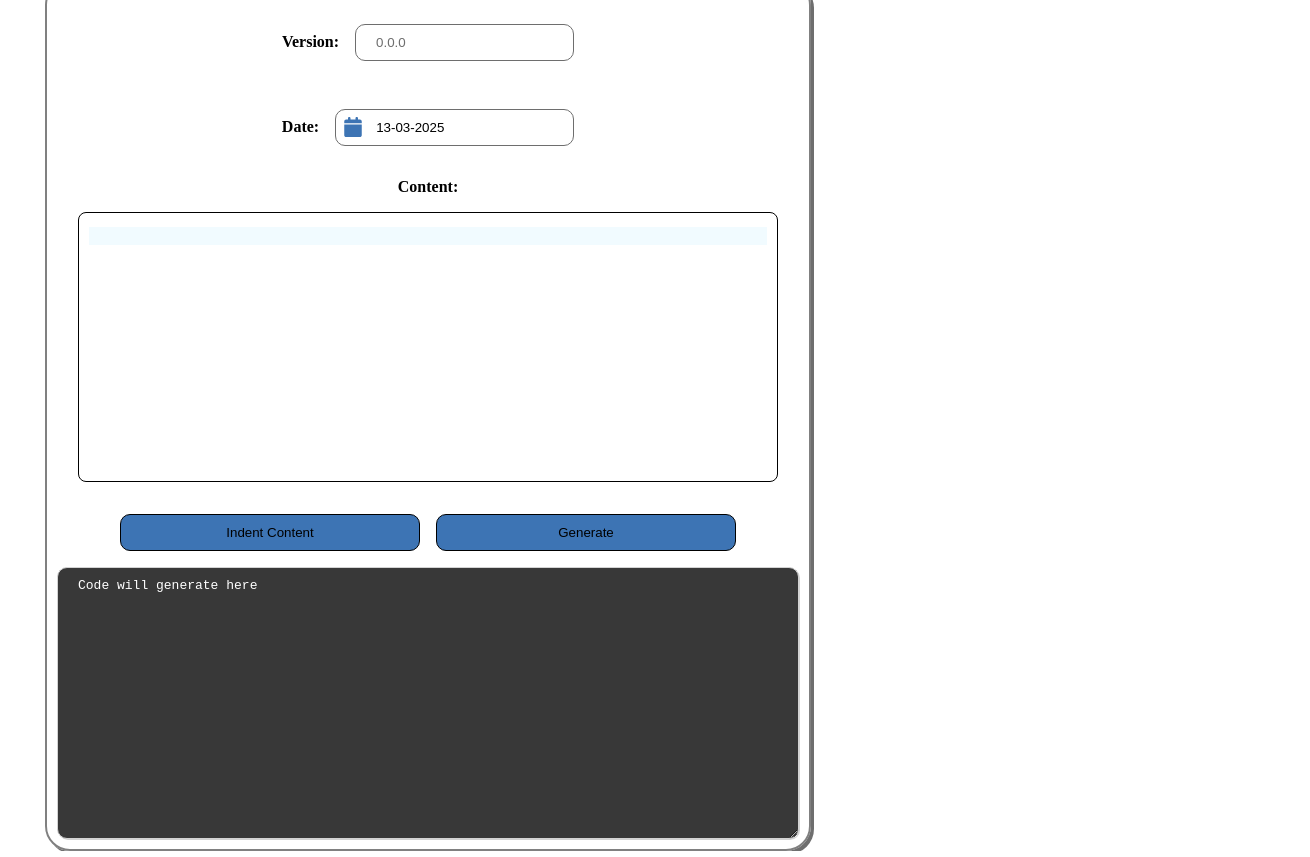
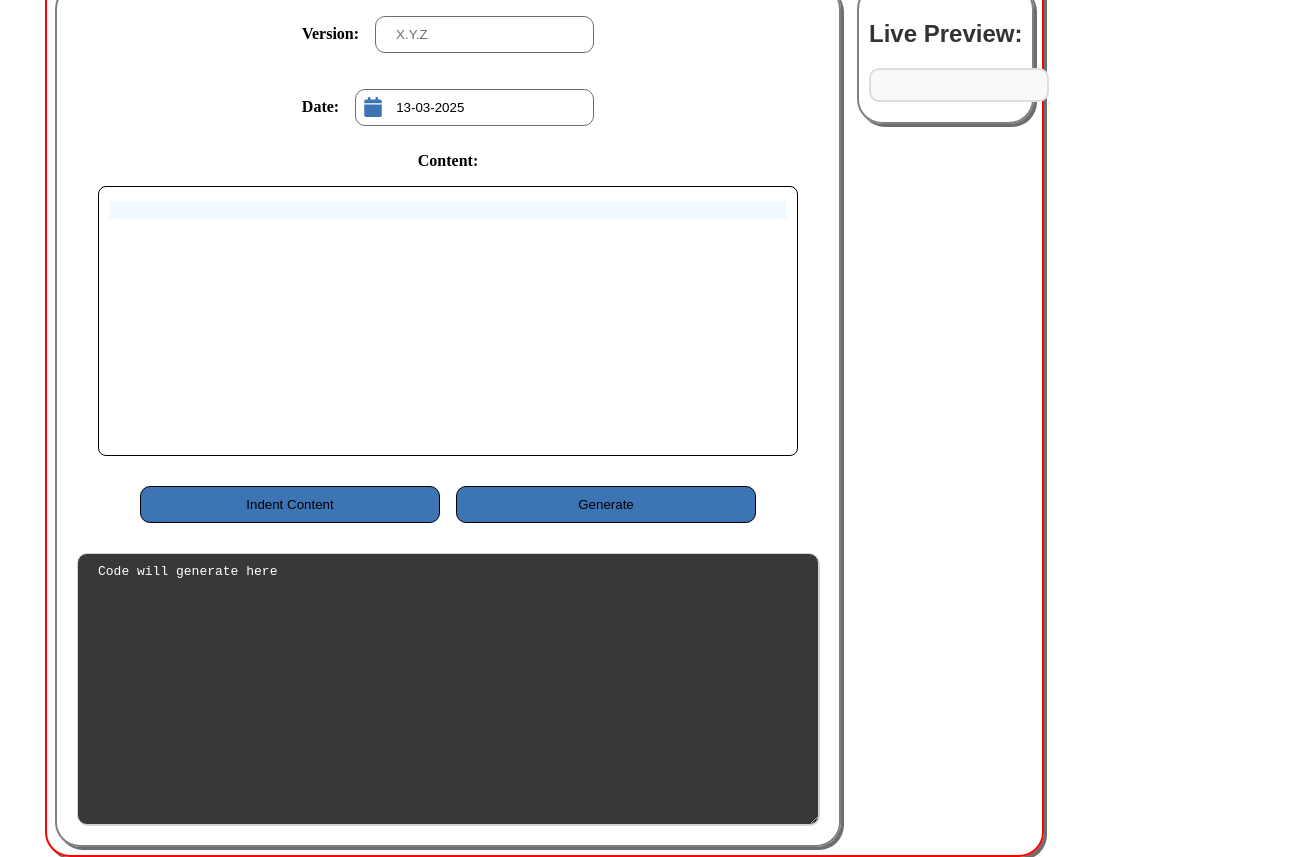
Before and after one commit to Samero0/ReleaseNotesGenerator, a React (Vite) app: page / in a window 1280 px wide. Shown: the whole page, 1310 px wide, since content can reach past the window. Built offline with nearby package versions, Linux system fonts and the light colour scheme.

Commit message:
livePreview with imt-styles

```diff
--- a/src/App.tsx
+++ b/src/App.tsx
@@ -13,9 +13,23 @@ import Button from './components/Button.tsx';
 import Input from './components/Input.tsx';
 import Label from './components/Label.tsx';
 import TextBox from './components/Textbox.tsx';
+import LivePreview from './components/LivePreview.tsx';
 
 // General styles for the application
 const Display = styled.div`
+  font-family: Arial, Helvetica, sans-serif;
+  display: flex;
+  flex-direction: row;
+  justify-content: center;
+  width: fit-content;
+  height: fit-content;
+  border: 2px solid red;
+  border-radius: 25px;
+  box-shadow: #6E6E6E 3px 3px;
+`;
+
+// General styles for the application
+const FormDisplay = styled.div`
   font-family: Arial, Helvetica, sans-serif;
   display: flex;
   flex-direction: column;
@@ -26,21 +40,23 @@ const Display = styled.div`
   border-radius: 25px;
   box-shadow: #6E6E6E 3px 3px;
   padding: 10px;
+  gap:10px;
+  margin: 8px;
 `;
 
 const FormInputElement = styled.div`
   display: flex;
   flex-direction: row;
-  padding: 1em;
+  padding: 10px;
   gap: 1em;
   align-items: center;
   justify-content: center;
 `;
 
-const FormDisplay = styled.div`
+const FormContent = styled.div`
   display: flex;
   flex-direction: column;
-  padding: 1em;
+  padding: 10px;
   gap: 1em;
   justify-content: center;
   align-items: center;
@@ -50,7 +66,7 @@ const FormResult = styled.div`
   display: flex;
   flex-direction: column;
   align-items: center;
-  gap: 1em;
+  padding: 10px;
 `;
 
 export const App = () => {
@@ -101,11 +117,12 @@ export const App = () => {
   return (
     <Display>
       <FormDisplay>
+        <FormContent>
           <FormInputElement>
             <Label id="label_version" text="Version:" />
             <Input
               id="input_version"
-            placeholder="0.0.0"
+              placeholder="X.Y.Z"
               value={inputVersion}
               onChange={handleChangeVersion}
             />
@@ -125,7 +142,7 @@ export const App = () => {
             value={inputContent}
             onChange={handleEditorChange} //pass the handler with formatting
           />
-      </FormDisplay>
+        </FormContent>
 
         <FormInputElement>
         <Button
@@ -143,6 +160,11 @@ export const App = () => {
         <FormResult>
           <TextBox id="textBox_code" placeholder="Code will generate here" value={code} />
         </FormResult>
+      </FormDisplay>
+
+      <FormDisplay>
+        <LivePreview htmlContent={inputContent}></LivePreview>
+      </FormDisplay>
 
     </Display>
   );
--- /dev/null
+++ b/src/components/LivePreview.tsx
@@ -0,0 +1,37 @@
+import React from 'react';
+import styled from 'styled-components';
+
+// Estilo para la vista previa
+const PreviewContainer = styled.div`
+  margin-top: 20px;
+  padding: 15px;
+  border: 2px solid #ddd;
+  border-radius: 10px;
+  background-color: #f9f9f9;
+  overflow-y: auto;
+  width: 95%;
+  height: 100%;
+`;
+
+const PreviewHeader = styled.h3`
+  margin-bottom: 10px;
+  font-size: 1.5rem;
+  color: #333;
+`;
+
+interface LivePreviewProps {
+  htmlContent: string;
+}
+
+const LivePreview: React.FC<LivePreviewProps> = ({ htmlContent }) => {
+  return (
+    <PreviewHeader>Live Preview:
+        <PreviewContainer>
+        {/* dangerouslySetInnerHTML for rendering the html inside */}
+        <div dangerouslySetInnerHTML={{ __html: htmlContent }} />
+        </PreviewContainer>
+    </PreviewHeader>
+  );
+};
+
+export default LivePreview;
--- a/src/index.css
+++ b/src/index.css
@@ -1,5 +1,6 @@
 html, body, #root {
-    height: 100vh;
+    width: 100%;
+    height: 100%;
     margin: 15px;
     display: flex;
     justify-content: start;
--- a/src/main.tsx
+++ b/src/main.tsx
@@ -2,6 +2,8 @@ import { StrictMode } from 'react'
 import { createRoot } from 'react-dom/client'
 import {App} from './App'
 import './index.css'
+import './styles/globalStyles.css';
+import './styles/imt-styles.css';
 
 createRoot(document.getElementById('root')!).render(
   <StrictMode>
--- /dev/null
+++ b/src/styles/globalStyles.css
@@ -0,0 +1,8 @@
+:root {
+    --spacing-margin-100: 8px;
+    --spacing-margin-300: 24px;
+    --color-content-brand-primary: #3D74B4;
+    --font-product-font-family: "Noto Sans Display";
+    --font-product-title-medium-size: 12px;
+    --font-product-title-medium-600: 600;
+}
--- /dev/null
+++ b/src/styles/imt-styles.css
@@ -0,0 +1,23 @@
+.html-title{
+    color: var(--color-content-brand-primary, #3D74B4);
+    font-family: var(--font-product-font-family, "Noto Sans Display");
+    font-size: var(--font-product-title-medium-size, 12px);
+    font-style: normal;
+    font-weight: var(--font-product-title-medium-600, 600);
+    line-height: normal;
+    text-transform: uppercase;
+}
+
+.html-list{
+    margin-top: var(--spacing-margin-100, 8px);
+    margin-bottom: var(--spacing-margin-300, 24px);
+    list-style: inside;
+    list-style-type: auto;
+    font-family: var(--font-product-font-family, "Noto Sans Display");
+    color: #383838;
+    font-size: var(--font-product-title-medium-size, 12px);
+}
+
+.html-list ol[type=a] {
+    list-style-type: lower-alpha;
+}
```
Lines whose indentation alone changed are shown as unchanged.
